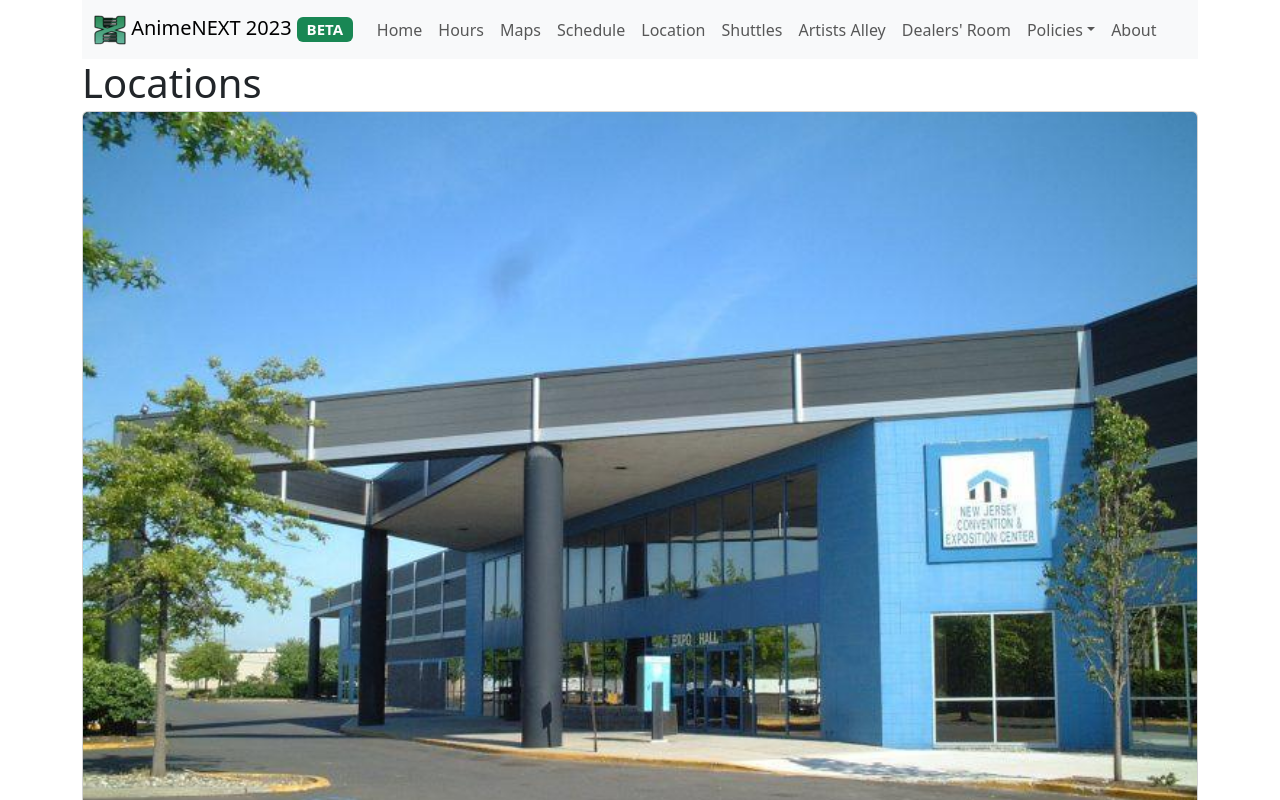
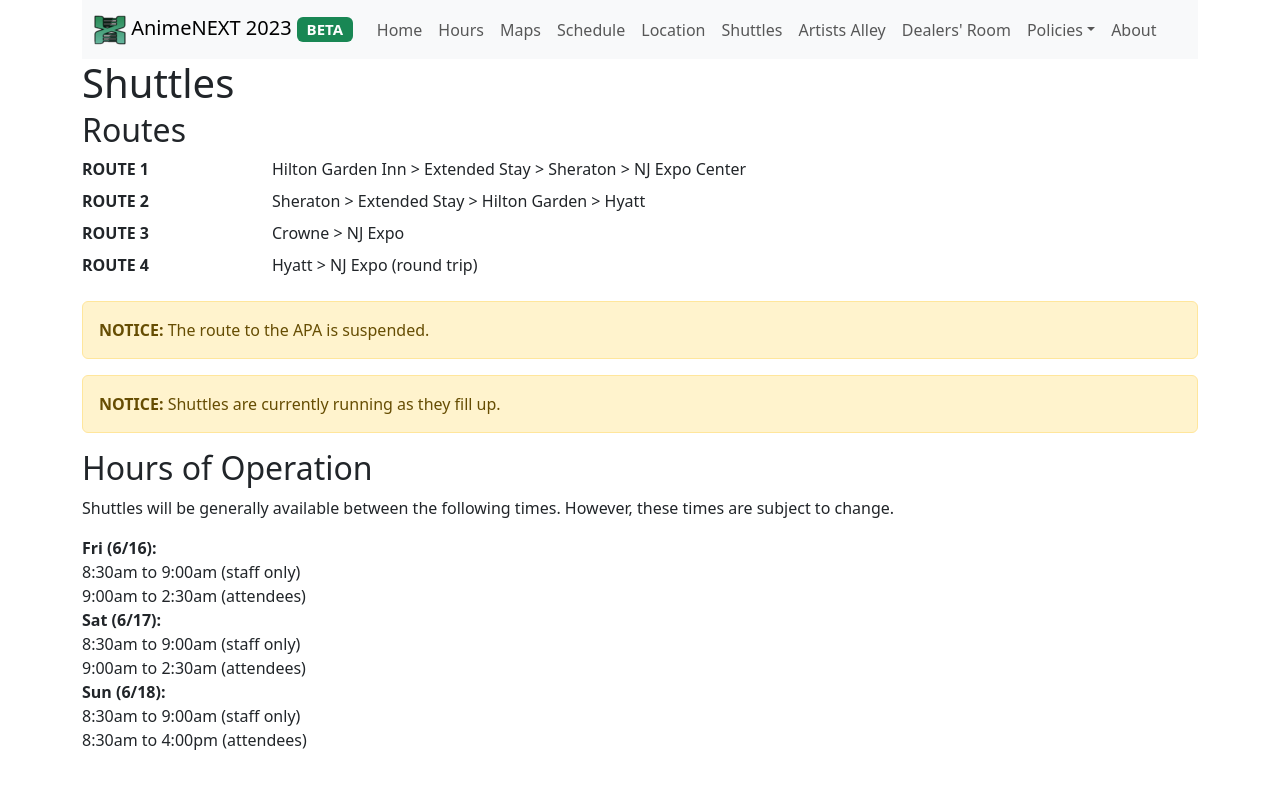
Before and after one commit to SolidX/AnimeNEXT-App, a React (Vite) app: page / in a window 1280 px wide. Shown: the top 800 px of the page. Built offline with nearby package versions, Linux system fonts and the light colour scheme.

Commit message:
Implements Shuttles page.

```diff
--- a/src/App.tsx
+++ b/src/App.tsx
@@ -1,12 +1,12 @@
 import { useState } from 'react';
-import LocationsPage from './components/LocationsPage';
+import ShuttlesPage from './components/ShuttlesPage';
 
 function App() {
-  const [currentPage, setCurrentPage] = useState("Locations");
+  const [currentPage, setCurrentPage] = useState("Shuttles");
 
   //TODO: update currentPage on page click, surprisingly this never worked in the original version
   return (
-    <LocationsPage
+    <ShuttlesPage
       currentPage={currentPage}
     />
   );
--- a/src/components/LocationsPage.tsx
+++ b/src/components/LocationsPage.tsx
@@ -21,7 +21,7 @@
         }
     ];
 
-const hyattLinks = [
+    const hyattLinks : AnchorButtonProps[] = [
         {
             type: AnchorButtonTypes.Primary,
             url: "https://www.hyatt.com/en-US/hotel/new-jersey/hyatt-regency-new-brunswick/ewrrn?src=corp_lclb_gmb_seo_ewrrn",
--- /dev/null
+++ b/src/components/ShuttlesPage.tsx
@@ -0,0 +1,59 @@
+import { Fragment } from "react/jsx-runtime";
+import Navigation from "./Navigation";
+import Alert from "./Alert";
+import { AlertTypes } from "./components";
+
+export default function ShuttlesPage(props: {currentPage : string}) {
+    return (
+        <Fragment>
+            <Navigation currentPage={props.currentPage} />
+            <h1 className="mb-1">Shuttles</h1>
+            <h2>Routes</h2>
+            <dl className="row">
+                <dt className="col-sm-2">ROUTE 1</dt>
+                <dd className="col-sm-10">Hilton Garden Inn &gt; Extended Stay &gt; Sheraton &gt; NJ Expo Center</dd>
+
+                <dt className="col-sm-2">ROUTE 2</dt>
+                <dd className="col-sm-10">Sheraton &gt; Extended Stay &gt; Hilton Garden &gt; Hyatt</dd>
+
+                <dt className="col-sm-2">ROUTE 3</dt>
+                <dd className="col-sm-10">Crowne &gt; NJ Expo</dd>
+
+                <dt className="col-sm-2">ROUTE 4</dt>
+                <dd className="col-sm-10">Hyatt &gt; NJ Expo (round trip)</dd>
+            </dl>
+            <Alert
+                type={AlertTypes.Warning}
+                content={(<Fragment><span className="fw-bold text-uppercase">Notice:</span> The route to the APA is suspended.</Fragment>)}
+             />
+             <Alert
+                type={AlertTypes.Warning}
+                content={(<Fragment><span className="fw-bold text-uppercase">Notice:</span> Shuttles are currently running as they fill up.</Fragment>)}
+             />
+
+            <h2>Hours of Operation</h2>
+            <p>Shuttles will be generally available between the following times. However, these times are subject to change.</p>
+            <div className="row">
+                <div className="fw-bold">Fri (6/16):</div>
+                <div>
+                    8:30am to 9:00am (staff only)<br />
+                    9:00am to 2:30am (attendees)
+                </div>
+            </div>
+            <div className="row">
+                <div className="fw-bold">Sat (6/17):</div>
+                <div>
+                    8:30am to 9:00am (staff only)<br />
+                    9:00am to 2:30am (attendees)
+                </div>
+            </div>
+            <div className="row">
+                <div className="fw-bold">Sun (6/18):</div>
+                <div>
+                    8:30am to 9:00am (staff only)<br />
+                    8:30am to 4:00pm (attendees)
+                </div>
+            </div>
+        </Fragment>
+    );
+}
```
Lines whose indentation alone changed are shown as unchanged.
